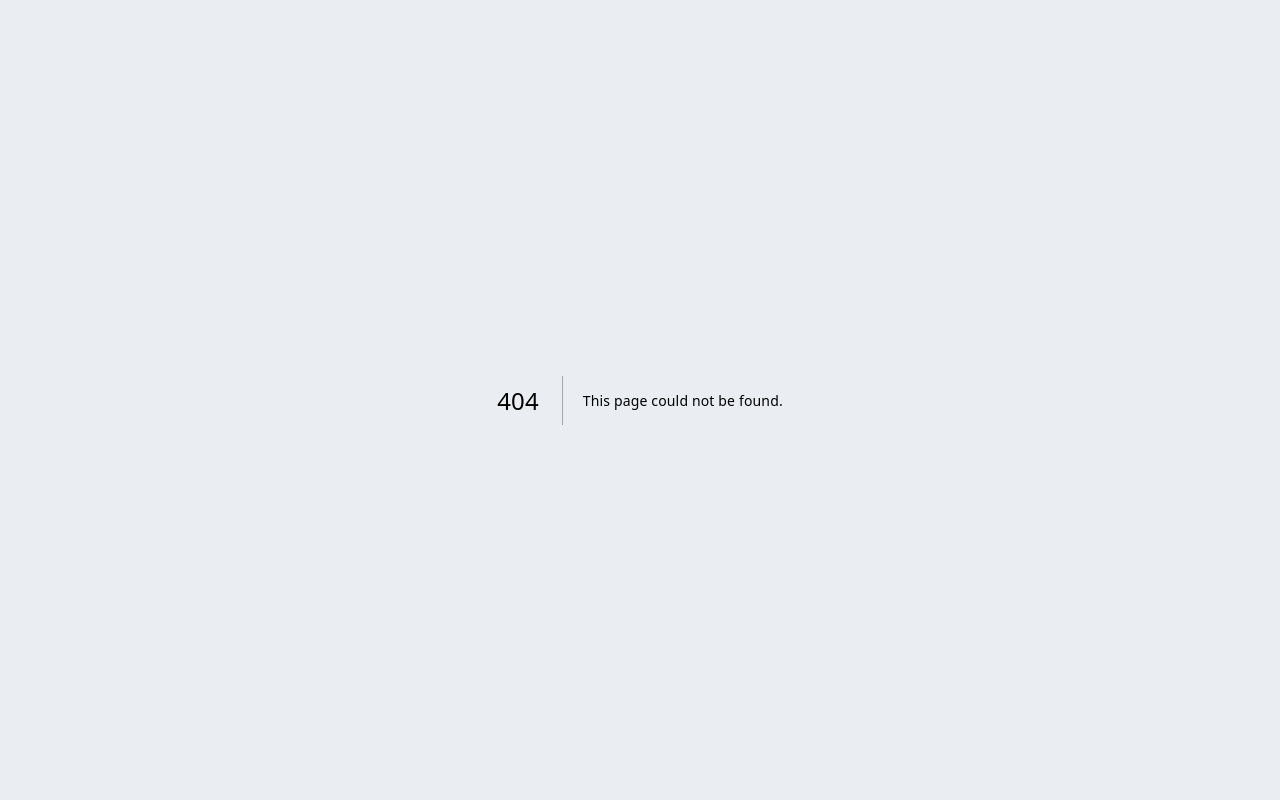
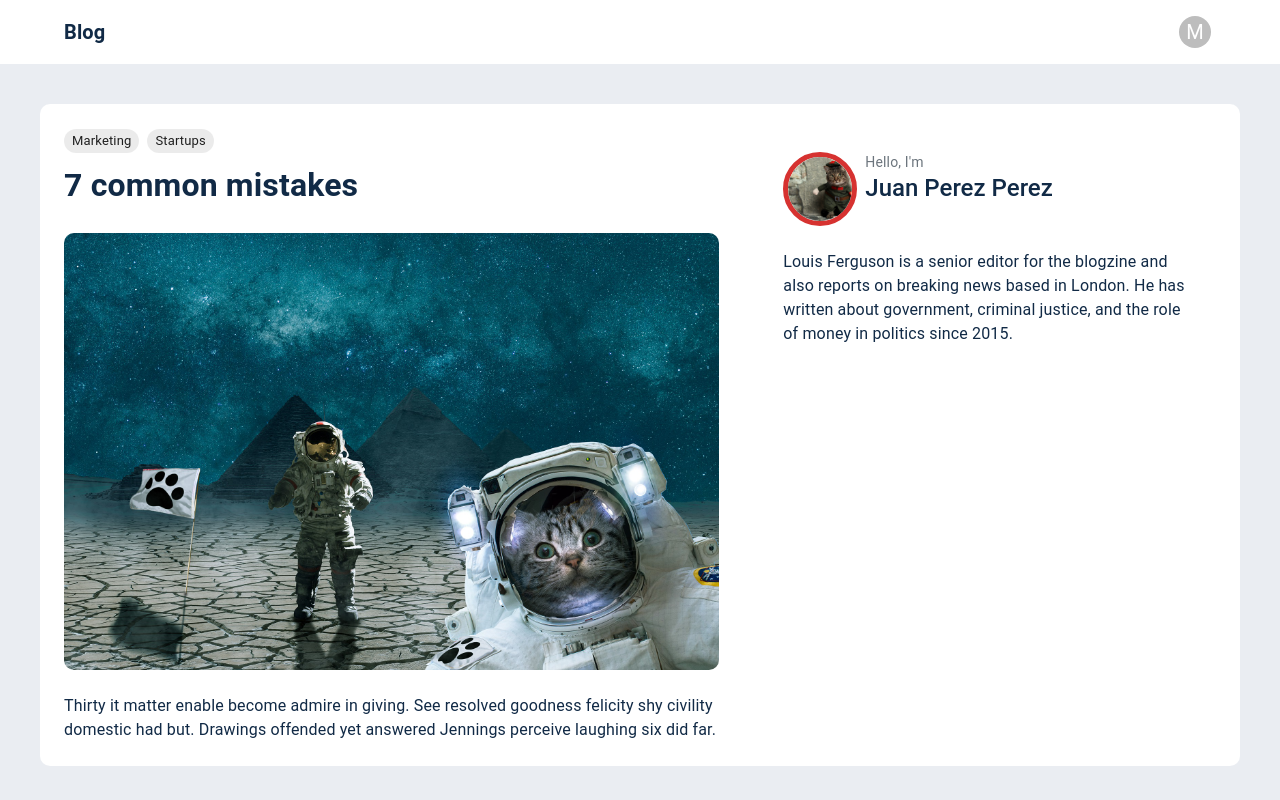
Before and after one commit to rocheredes/next-blog, a Next.js app: page /post/7-common-mistakes in a window 1280 px wide. Before the commit this address had no page. Built offline with nearby package versions, Linux system fonts and the light colour scheme.

Commit message:
PostSingle component

```diff
--- /dev/null
+++ b/pages/post/[slug].js
@@ -0,0 +1,104 @@
+import {BlogLayout} from "../../components/layout/BlogLayout";
+import {Avatar, Box, Container, Grid, Typography} from "@mui/material";
+import React from "react";
+import {posts} from "../../database/posts";
+import {PostSingleContent} from "../../components/posts/PostSingleContent";
+
+
+const PostSingle = ({post}) => {
+    const {user} = post
+    return (
+        <BlogLayout title={post.title} pageDescription={post.description}>
+            <Container sx={{
+                background: '#fff',
+                mt: 5,
+                borderRadius: '10px',
+            }}>
+                <Grid container columnSpacing={5} sx={{py: 3}}>
+                    <Grid item xs={12} md={7}>
+                        <PostSingleContent post={post}/>
+
+                    </Grid>
+                    <Grid item xs={12} md={5}>
+
+                        <Box
+                            sx={{
+                                display: 'flex',
+                                alignItems: 'start',
+                                flexWrap:'wrap',
+                                p:3,
+                            }}
+                        >
+                            <Avatar
+                                src={user.image_profile}
+                                sx={{
+                                    width: '74px',
+                                    height: '74px',
+                                    border: 5,
+                                    borderColor: 'error.main',
+                                    mr: 1
+                                }}
+                            />
+                            <Box>
+                                <Typography component="p" variant="body2" color='textMuted.main'>
+                                    Hello, I'm
+                                </Typography>
+                                <Typography
+                                    component={"p"}
+                                    variant={'h5'}
+                                    sx={{fontWeight: "500"}}
+                                >
+                                    {user.first_name} {user.last_name}
+                                </Typography>
+
+                            </Box>
+
+                            <Typography sx={{mt:3}}>{user.bio}</Typography>
+                        </Box>
+
+                    </Grid>
+                </Grid>
+            </Container>
+        </BlogLayout>
+    )
+}
+
+
+export const getStaticPaths = async () => {
+// Todo: Obtener todos los slug de la bd
+    return {
+        paths: posts.map(({slug}) => ({
+            params: {
+                slug
+            }
+        })),
+        fallback: 'blocking'
+    }
+}
+
+export const getStaticProps = async ({params}) => {
+    const {slug = ''} = params
+
+    const post = posts.find((post) => post.slug === slug)
+
+    if (!post) {
+        return {
+
+            redirect: {
+                destination: '/',
+                permanent: false
+            }
+        }
+    }
+
+    return {
+        props: {
+            post,
+            revalidate: 60 * 60 * 24
+        }
+    }
+
+
+}
+
+export default PostSingle
```
